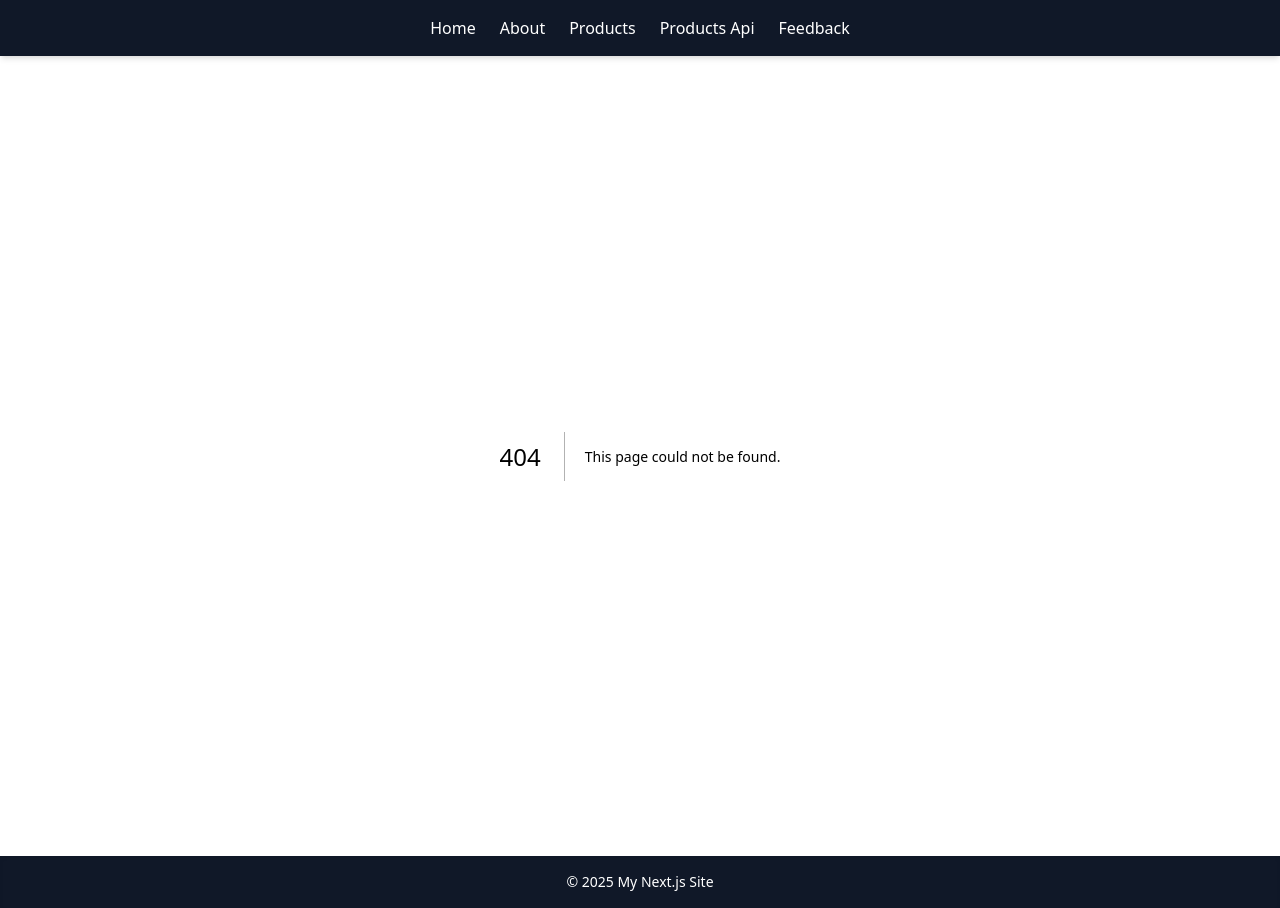
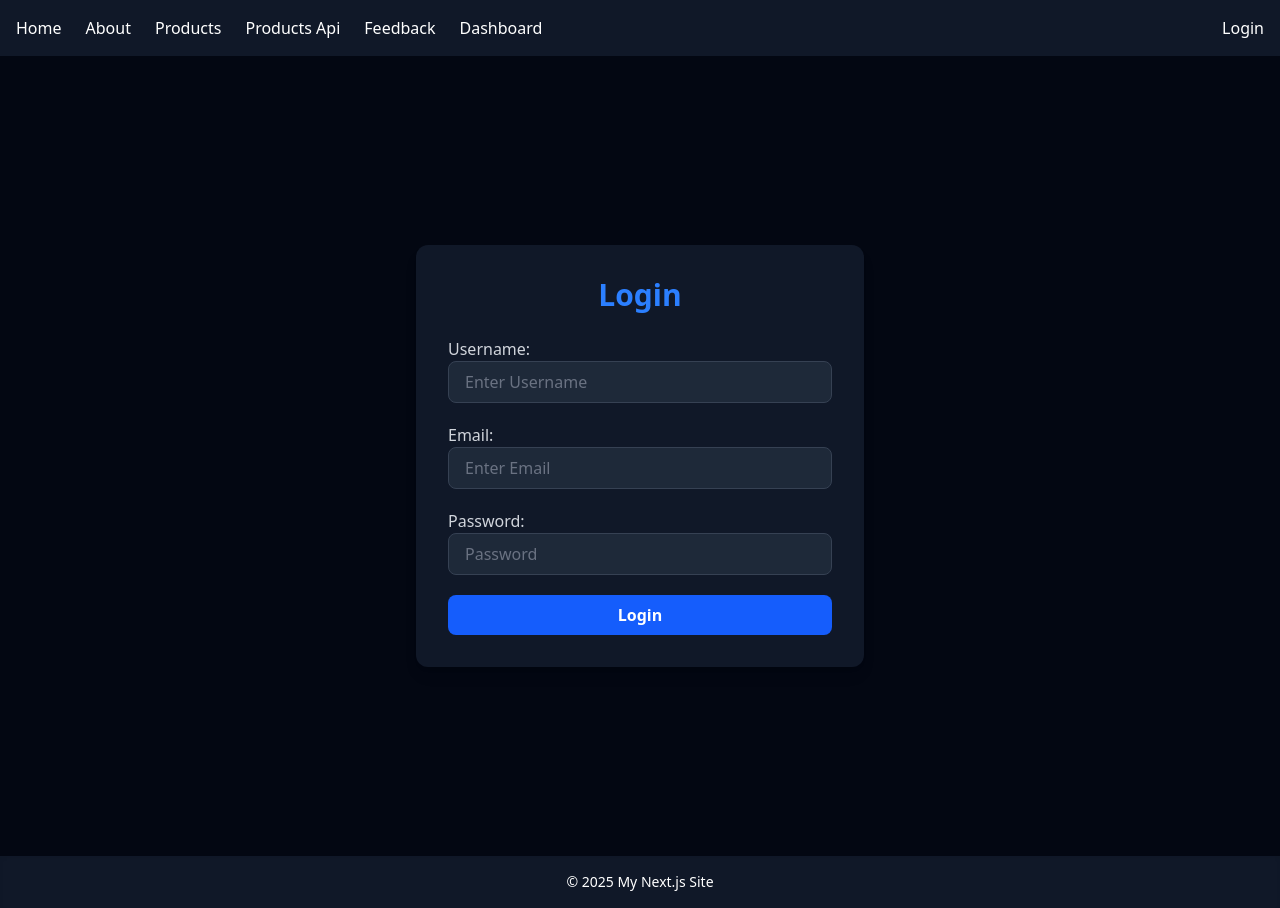
Before and after one commit to harshillencircle/NextJs-Concepts, a Next.js app: page /login in a window 1280 px wide. Before the commit this address had no page. Built offline with nearby package versions, Linux system fonts and the light colour scheme.

Commit message:
feat: Create a protected dashboard with login page, middleware, display logged-in user data, logout

```diff
--- a/app/about/page.tsx
+++ b/app/about/page.tsx
@@ -3,7 +3,7 @@ import Link from "next/link";
 
 export default function About() {
     return (
-        <section className="flex flex-col items-center justify-center min-h-screen bg-gray-950 text-white px-6">
+        <section className="flex flex-col items-center justify-center min-h-screen bg-gray-950 text-white p-6">
             <div>
                 <h1 className="text-2xl sm:text-6xl font-extrabold mb-4">
                     About <span className="text-blue-500">My Next.js Site</span>
--- /dev/null
+++ b/app/action/loginaction.tsx
@@ -0,0 +1,35 @@
+"use server";
+
+import { cookies } from "next/headers";
+import { redirect } from "next/navigation";
+
+export async function LoginAction(formdata: FormData) {
+    const username = formdata.get('username') as string;
+    const email = formdata.get('email') as string;
+    const password = formdata.get('password') as string;
+
+    if (!username || !email || !password) {
+        throw new Error("All Field Are Required !!");
+    }
+
+    if (!email.includes('@') || !email.includes('.')) {
+        throw new Error("Invalid Email Address !!");
+    }
+
+    if (password.length < 6) {
+        throw new Error("Password must be at least 6 characters.");
+    }
+
+    // if (email === "admin@gmail.com" && password === "123456") {
+        const cookie = await cookies();
+        cookie.set("user", JSON.stringify({ username, email, password }), {
+            httpOnly: true,
+            path: '/',
+        });
+
+        redirect('/dashboard');
+    // }
+    // else {
+    //     throw new Error("Invalid Credentials !!");
+    // }
+}
--- /dev/null
+++ b/app/api/logout/route.ts
@@ -0,0 +1,7 @@
+import { NextResponse } from "next/server";
+
+export async function POST() {
+  const res = NextResponse.redirect(new URL("/login", process.env.NEXT_PUBLIC_BASE_URL || "http://localhost:3000"));
+  res.cookies.set("user", "", { expires: new Date(0), path: "/" });
+  return res;
+}
--- a/app/components/Navbar.tsx
+++ b/app/components/Navbar.tsx
@@ -4,14 +4,20 @@ import Link from "next/link";
 
 export default function Navbar() {
     return (
-        <div className="bg-gray-900 text-white p-4 shadow-md">
+        <div className="flex justify-between items-center bg-gray-900 text-white p-4 shadow-md">
+            <div>
                 <nav className="flex flex-col sm:flex-row items-center justify-center sm:space-x-6 space-y-2 sm:space-y-0">
                     <Link href="/">Home</Link>
                     <Link href="/about">About</Link>
                     <Link href="/products">Products</Link>
                     <Link href="/productpage">Products Api</Link>
                     <Link href="/feedback">Feedback</Link>
+                    <Link href="/dashboard">Dashboard</Link>
                 </nav>
+            </div>
+            <div>
+                <Link href="/login">Login</Link>
+            </div>
         </div>
     )
 }
--- /dev/null
+++ b/app/dashboard/page.tsx
@@ -0,0 +1,33 @@
+import { Inter } from "next/font/google";
+import { cookies } from "next/headers";
+
+const inter = Inter({ subsets: ["latin"] });
+
+export default async function Dashboard() {
+  const store = await cookies();
+  const userCookie = store.get("user");
+  const user = userCookie ? JSON.parse(userCookie.value) : null;
+
+  return (
+    <section className="flex flex-col items-center justify-center h-screen bg-gray-100">
+      {user ? (
+        <div className="bg-white p-8 rounded-lg shadow-md text-center">
+          <h2 className={`text-2xl font-semibold mb-2 ${inter.className}`}>Welcome, {user.username} </h2>
+          <p className="text-gray-700 mb-4">{user.email}</p>
+          <p className="text-gray-700 mb-4">{user.password}</p>
+          <form action="/api/logout" method="post">
+            <button
+              type="submit"
+              className="bg-red-600 text-white px-4 py-2 rounded hover:bg-red-700"
+            >
+              Logout
+            </button>
+          </form>
+        </div>
+      ) : (
+        <p>Loading user...</p>
+      )}
+    </section>
+
+  );
+}
--- /dev/null
+++ b/app/login/page.tsx
@@ -0,0 +1,36 @@
+import { LoginAction } from "../action/loginaction";
+
+export default function LoginPage() {
+    return (
+        <section className="flex items-center justify-center min-h-screen bg-gray-950 px-4">
+            <div className="bg-gray-900 text-white rounded-xl shadow-lg p-8 w-full max-w-md">
+                <div className="text-center mb-6">
+                    <h2 className="text-3xl font-bold text-blue-500">Login</h2>
+                </div>
+                <div>
+                    <form action={LoginAction} className="space-y-5">
+                        <div>
+                            <label className="block text-gray-300 font-medium mb-2">Username:
+                                <input type="text" name="username" placeholder="Enter Username" required className="w-full px-4 py-2 bg-gray-800 border border-gray-700 rounded-lg text-white placeholder-gray-500 focus:outline-none focus:ring-2 focus:ring-blue-500 focus:border-blue-500" />
+                            </label>
+                        </div>
+                        <div>
+                            <label className="block text-gray-300 font-medium mb-2">Email:
+                                <input type="email" name="email" placeholder="Enter Email" required className="w-full px-4 py-2 bg-gray-800 border border-gray-700 rounded-lg text-white placeholder-gray-500 focus:outline-none focus:ring-2 focus:ring-blue-500 focus:border-blue-500" />
+                            </label>
+                        </div>
+                        <div>
+                            <label className="block text-gray-300 font-medium mb-2">Password:
+                                <input type="password" name="password" placeholder="Password" required className="w-full px-4 py-2 bg-gray-800 border border-gray-700 rounded-lg text-white placeholder-gray-500 focus:outline-none focus:ring-2 focus:ring-blue-500 focus:border-blue-500" />
+                            </label>
+                        </div>
+                        <div>
+                            <button type="submit" className="w-full bg-blue-600 hover:bg-blue-700 text-white font-semibold py-2 px-4 rounded-lg transition-colors duration-200">Login</button>
+                        </div>
+                    </form>
+
+                </div>
+            </div>
+        </section>
+    );
+}
--- /dev/null
+++ b/proxy.ts
@@ -0,0 +1,15 @@
+import { NextResponse, NextRequest } from 'next/server'
+
+export function proxy(request: NextRequest) {
+  const user = request.cookies.get('user')?.value;
+  if (!user) {
+    const loginUrl = new URL('/login', request.url);
+    loginUrl.searchParams.set('from', request.nextUrl.pathname);
+    return NextResponse.redirect(loginUrl);
+  }
+  return NextResponse.next();
+}
+
+export const config = {
+  matcher: '/dashboard/:path*',
+}
```
Lines whose indentation alone changed are shown as unchanged.
